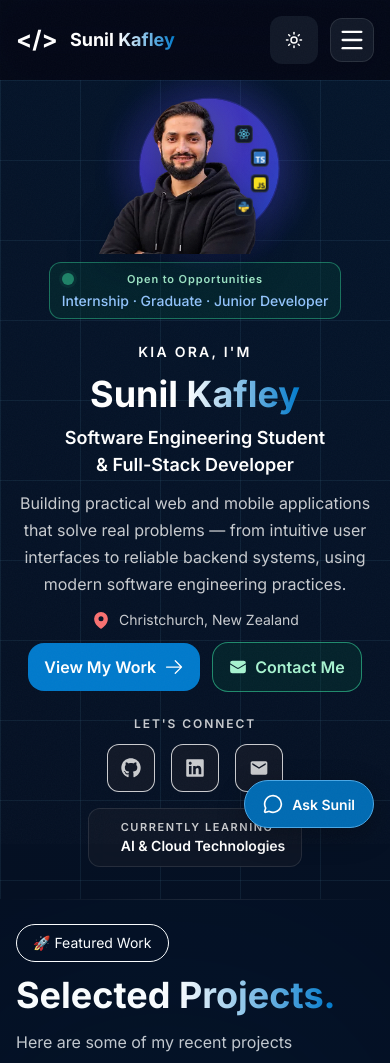
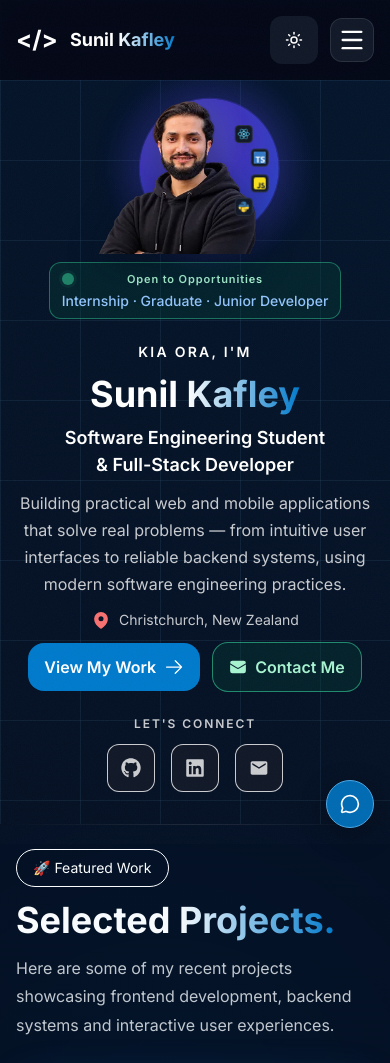
Before and after one commit to sunilkafley/portfolio_website, a React (Vite) app: page / in a window 390 px wide. Shown: the top 1063 px of the page. Built offline with nearby package versions, Linux system fonts and the light colour scheme.

Commit message:
Remove Hero learning card and prevent mobile launcher overlap (#11)

```diff
--- a/src/components/sections/Hero.tsx
+++ b/src/components/sections/Hero.tsx
@@ -116,24 +116,6 @@ const Hero = () => {
               <SocialLinks />
             </motion.div>
 
-            <motion.div
-              variants={itemFadeUp}
-              className="
-                relative z-20 mt-4 inline-flex items-center gap-3 rounded-xl sm:mt-4
-                border border-(--color-border) bg-(--color-surface)/80
-                px-4 py-2.5 text-left backdrop-blur-md
-              "
-            >
-              <span aria-hidden="true" className="h-8 w-1 rounded-full bg-primary" />
-              <span>
-                <span className="block text-[11px] font-semibold uppercase tracking-[0.14em] text-muted">
-                  Currently Learning
-                </span>
-                <span className="block text-sm font-semibold">
-                  AI &amp; Cloud Technologies
-                </span>
-              </span>
-            </motion.div>
           </motion.div>
 
           <motion.div
--- a/src/components/ui/PortfolioAssistant.css
+++ b/src/components/ui/PortfolioAssistant.css
@@ -26,4 +26,5 @@
 .assistant-form input::placeholder { color: var(--color-text-muted); font-size: 13px; }
 .assistant-note { font-size: 10px; text-align: center; margin-top: 8px; color: var(--color-text-muted); }
 .portfolio-assistant :focus-visible { outline: 2px solid var(--color-primary); outline-offset: 3px; }
+@media (max-width: 639px) { .assistant-launcher { width: 48px; padding: 0; justify-content: center; } .assistant-launcher span { display: none; } }
 @media (max-height: 550px) { .assistant-panel { height: calc(100dvh - 105px); } .assistant-header { padding: 6px 12px; } .assistant-bottom { padding: 8px 12px; } .assistant-note { display: none; } .assistant-chips { margin-bottom: 6px; gap: 4px; } }
--- a/src/components/ui/PortfolioAssistant.tsx
+++ b/src/components/ui/PortfolioAssistant.tsx
@@ -66,6 +66,6 @@ export default function PortfolioAssistant() {
         <p className="assistant-note">Predefined answers · Portfolio &amp; CV sources</p>
       </div>
     </div>}
-    <button ref={launcher} className="assistant-launcher" aria-expanded={open} aria-controls={open ? 'portfolio-assistant-panel' : undefined} aria-haspopup="dialog" onClick={() => open ? close() : setOpen(true)}><MessageCircle size={20} aria-hidden="true" /> Ask Sunil</button>
+    <button ref={launcher} className="assistant-launcher" aria-label="Ask Sunil" aria-expanded={open} aria-controls={open ? 'portfolio-assistant-panel' : undefined} aria-haspopup="dialog" onClick={() => open ? close() : setOpen(true)}><MessageCircle size={20} aria-hidden="true" /><span>Ask Sunil</span></button>
   </aside>
 }
```
